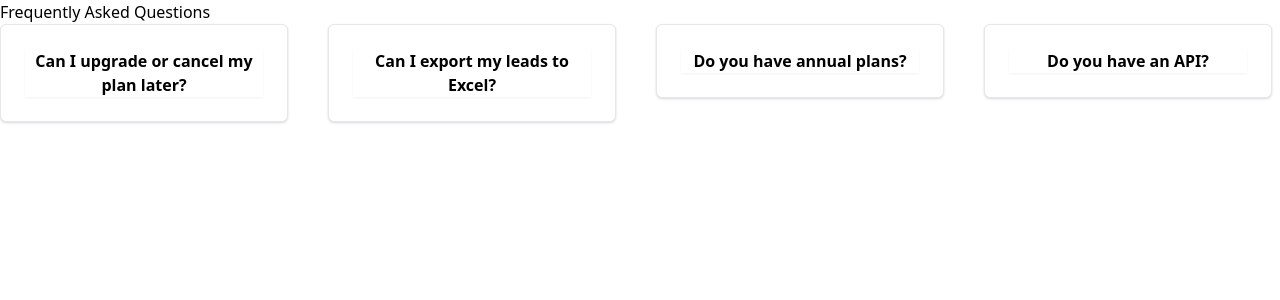
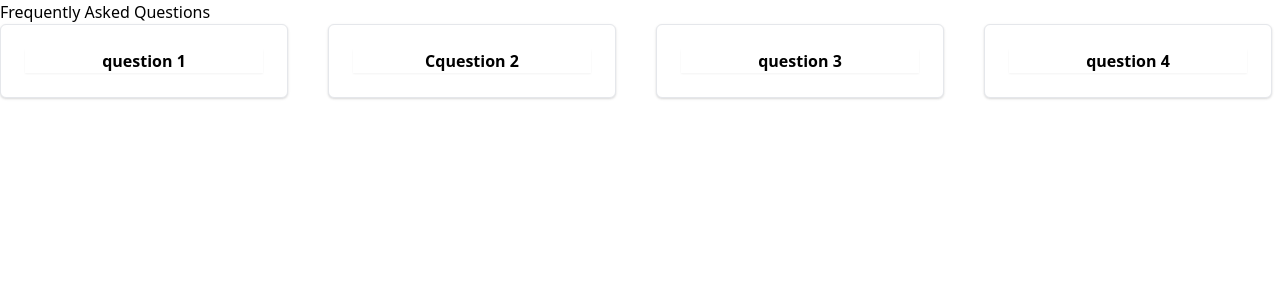
Before and after one commit to 22003116/essai, a Nuxt app: page / in a window 1280 px wide. Shown: the top 300 px of the page. Built offline with nearby package versions, Linux system fonts and the light colour scheme.

Commit message:
starting to use vuex

```diff
--- a/components/FaqTemplate.vue
+++ b/components/FaqTemplate.vue
@@ -24,7 +24,7 @@
 </template>
 
 <script>
-import BaseQuestion from '../components/BaseQuestion.vue';
+import BaseQuestion from './Base/BaseQuestion.vue';
 export default {
   components: { BaseQuestion },
   data() {
@@ -36,25 +36,23 @@ export default {
           title: "Frequently Asked Questions",
           questions: [
              {
-              details:
-                "Yes, once logged go to your settings. Under “Subscription” you can choose to upgrade or cancel your plan at any time.",
-              title: "Can I upgrade or cancel my plan later?",
+              details: "answer 1",
+              title: "question 1",
             },
 
             {
-              details:
-                "Yes, you can easily download leads into an Excel .csv file, or you can export leads directly to your CRM.",
-              title: "Can I export my leads to Excel?",
+              details: "answer 2",
+              title: "Cquestion 2",
             },
 
             {
-              details: "Yes, and we offer a 25% discount for paying annually.",
-              title: "Do you have annual plans?",
+              details: "answer 3",
+              title: "question 3",
             },
 
             {
-              details: "Yes, we have an API.",
-              title: "Do you have an API?",
+              details: "answer 4",
+              title: "question 4",
             },
           ],
         },
--- /dev/null
+++ b/store/index.js
@@ -0,0 +1,55 @@
+export const state = () => ({
+    categories: [
+        {
+            name: 'Frequently Asked Questions',
+            questions: [
+                'question 1',
+                'question 3',
+                'question 4'
+            ]
+        },
+        {
+            name: 'other category',
+            questions: [0,1]
+        }
+    ],
+    questions: [
+        {
+            question:'question 1',
+            answer: 'answer 1'
+        },
+        {
+            question:'question 2',
+            answer: 'answer 2'
+        },
+        {
+            question:'question 3',
+            answer: 'answer 3'
+        },
+        {
+            question:'question 4',
+            answer: 'answer 4'
+        },
+    ]
+  })
+
+  export const mutations = {
+    addCategory(state, text) {
+      state.categories.push({
+        text,
+        done: false
+      })
+    },
+    removeCategory(state, { todo }) {
+      state.categories.splice(state.categories.indexOf(todo), 1)
+    },
+    addQuestion(state, text) {
+      state.questions.push({
+        text,
+        done: false
+      })
+    },
+    removeQuestion(state, { todo }) {
+      state.questions.splice(state.questions.indexOf(todo), 1)
+    },
+  }
```
Also changed, not shown: components/Tutorial.vue (deleted, +0 -52 lines), components/Base/BaseQuestion.vue (renamed from components/BaseQuestion.vue), pages/admin/CreateCategory/index.vue (added), pages/admin/CreateQuestion/index.vue (added), pages/admin/index.vue (added).
